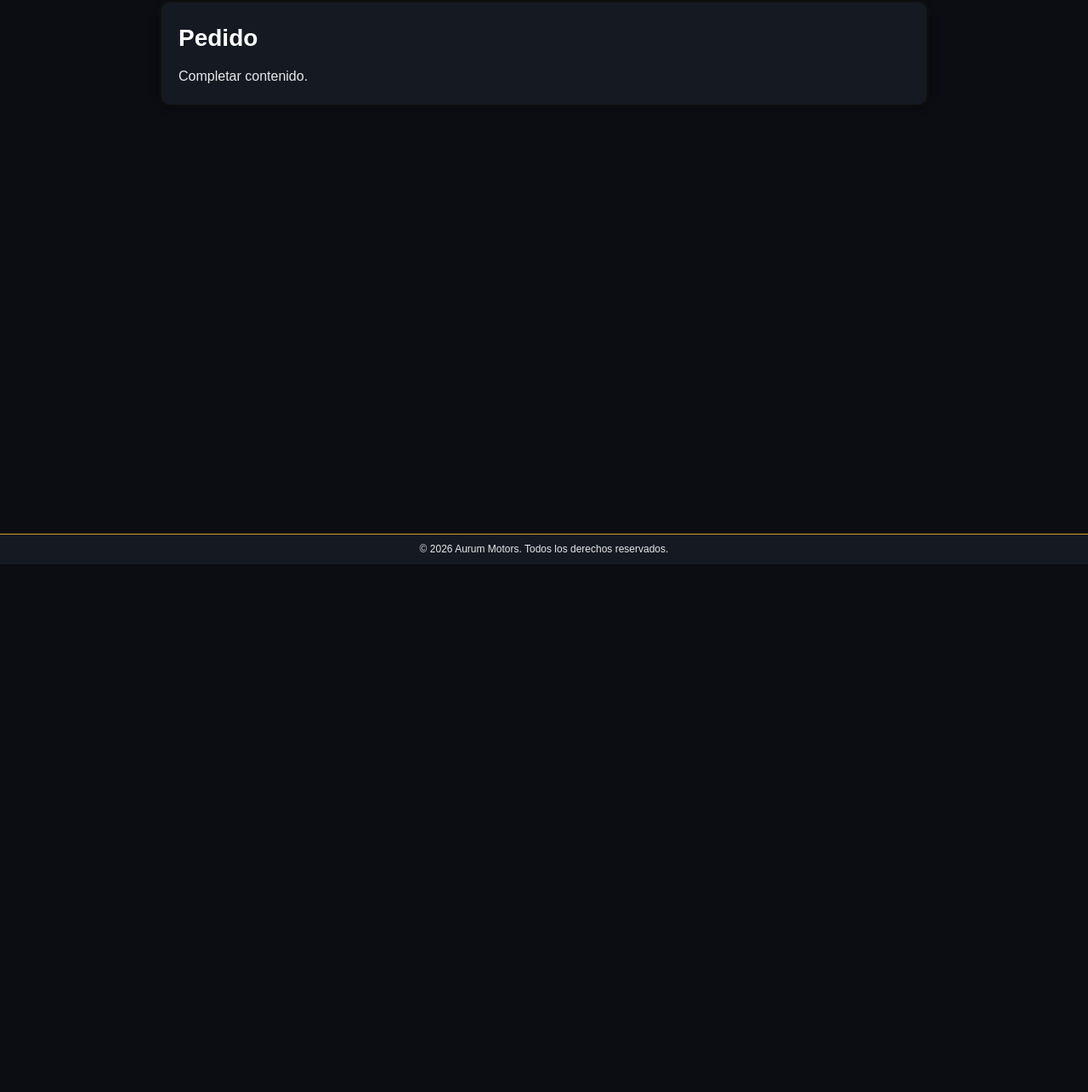
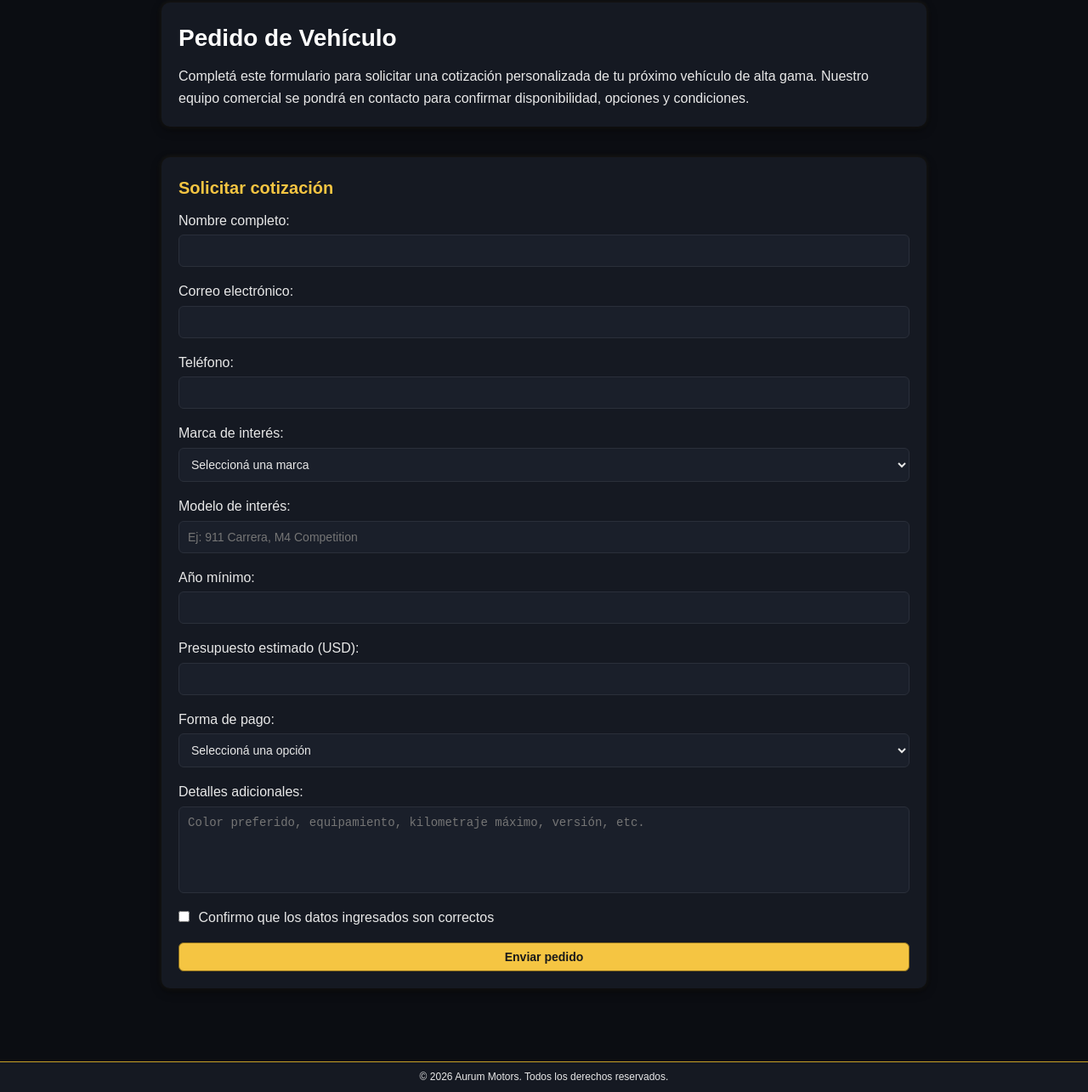
Before and after one commit to Santttaloisio/TP1-PROGRAMACION, a plain HTML site: page pages/pedido.html in a window 1280 px wide. Shown: the part 136-1421 px from the top of the page at 85% size. Before the commit the page ends 800 px from the top, so only its background shows below. Drawn offline with Linux system fonts and the light colour scheme.

Commit message:
Feat(pedido) :agregar formulario reutilizando estilos globales

```diff
--- a/pages/pedido.html
+++ b/pages/pedido.html
@@ -28,10 +28,94 @@
         </div>
     </header>
     <main class="container">
-    <section class="seccion-contenido">
-        <h1>Pedido</h1>
-        <p>Completar contenido.</p>
-    </section>
+        <section class="seccion-contenido">
+            <h1>
+                Pedido de Vehículo
+            </h1>
+            <p>
+                Completá este formulario para solicitar una cotización personalizada de tu próximo vehículo de alta gama. Nuestro equipo comercial se pondrá en contacto para confirmar disponibilidad, opciones y condiciones.
+            </p>
+        </section>
+
+        <section class="seccion-formulario">
+            <h2>Solicitar cotización</h2>
+            <form action="#" method="post">
+                <div>
+                    <label for="nombre">
+                        Nombre completo:
+                    </label>
+                    <input type="text" id="nombre" name="nombre" required>
+                </div>
+
+                <div>
+                    <label for="email">
+                        Correo electrónico:
+                    </label>
+                    <input type="email" id="email" name="email" required>
+                </div>
+
+                <div>
+                    <label for="telefono">Teléfono:</label>
+                    <input type="tel" id="telefono" name="telefono" required>
+                </div>
+
+                <div>
+                    <label for="marca">Marca de interés:</label>
+                    <select id="marca" name="marca" required>
+                        <option value="">Seleccioná una marca</option>
+                        <option value="porsche">Porsche</option>
+                        <option value="bmw">BMW</option>
+                        <option value="mercedes">Mercedes-Benz</option>
+                        <option value="audi">Audi</option>
+                        <option value="ferrari">Ferrari</option>
+                        <option value="lamborghini">Lamborghini</option>
+                    </select>
+                </div>
+
+                <div>
+                    <label for="modelo">Modelo de interés:</label>
+                    <input type="text" id="modelo" name="modelo" placeholder="Ej: 911 Carrera, M4 Competition" required>
+                </div>
+
+                <div>
+                    <label for="anio">
+                        Año mínimo:
+                    </label>
+                    <input type="number" id="anio" name="anio" min="2018" max="2026" required>
+                </div>
+
+                <div>
+                    <label for="presupuesto">Presupuesto estimado (USD):</label>
+                    <input type="number" id="presupuesto" name="presupuesto" min="50000" step="1000" required>
+                </div>
+
+                <div>
+                    <label for="forma-pago">Forma de pago:</label>
+                    <select id="forma-pago" name="forma-pago" required>
+                        <option value="">Seleccioná una opción</option>
+                        <option value="contado">Contado</option>
+                        <option value="financiado">Financiado</option>
+                        <option value="permuta">Permuta + diferencia</option>
+                    </select>
+                </div>
+
+                <div>
+                    <label for="detalles">Detalles adicionales:</label>
+                    <textarea id="detalles" name="detalles" rows="5" placeholder="Color preferido, equipamiento, kilometraje máximo, versión, etc."></textarea>
+                </div>
+
+                <div>
+                    <label>
+                        <input type="checkbox" required>
+                        Confirmo que los datos ingresados son correctos
+                    </label>
+                </div>
+
+                <button type="submit" class="boton-primario">
+                    Enviar pedido
+                </button>
+            </form>
+        </section>
     </main>
     <footer>
         <p>© 2026 Aurum Motors. Todos los derechos reservados.</p>
```
